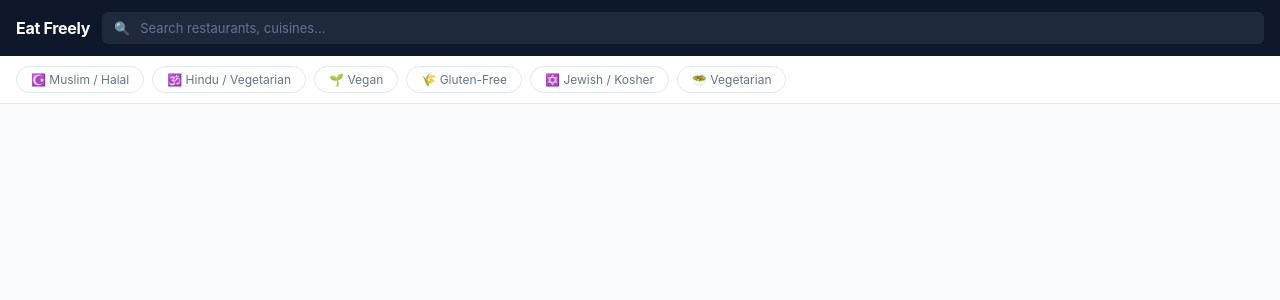
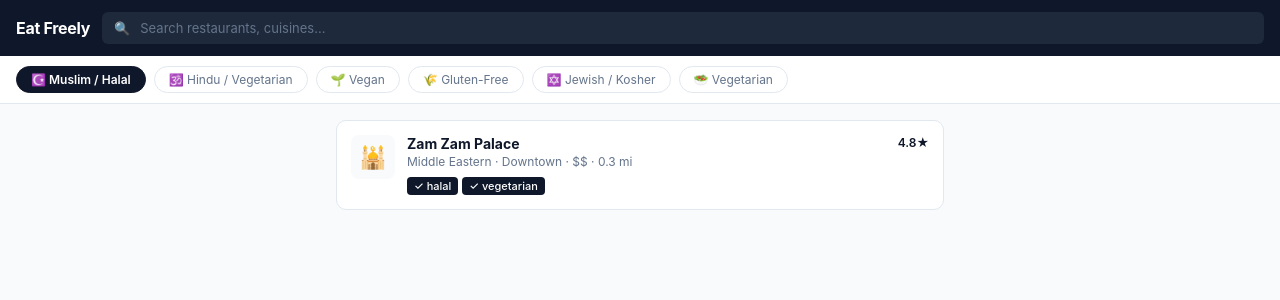
Before and after one commit to redditfreenaveed/eat-freely, a React (Vite) app: page / in a window 1280 px wide. Shown: the top 300 px of the page. Built offline with nearby package versions, Linux system fonts and the light colour scheme; the HTML template or start-up script is replaced by a standard one.

Commit message:
feat: implement RestaurantCard with matched tag badges

```diff
--- a/src/components/RestaurantCard/RestaurantCard.jsx
+++ b/src/components/RestaurantCard/RestaurantCard.jsx
@@ -1,4 +1,27 @@
-// RestaurantCard component — placeholder
-export default function RestaurantCard() {
-  return null;
+import TagBadge from '../TagBadge/TagBadge';
+
+export default function RestaurantCard({ restaurant, activeProfile, onClick }) {
+  const matchedTags = activeProfile
+    ? restaurant.tags.filter((t) => activeProfile.compatibleTags.includes(t))
+    : [];
+
+  return (
+    <div className="restaurant-card" onClick={onClick}>
+      <div className="restaurant-card__icon">{restaurant.image}</div>
+      <div className="restaurant-card__body">
+        <div className="restaurant-card__header">
+          <span className="restaurant-card__name">{restaurant.name}</span>
+          <span className="restaurant-card__rating">{restaurant.rating}★</span>
+        </div>
+        <div className="restaurant-card__meta">
+          {restaurant.cuisine} · {restaurant.location} · {restaurant.priceRange} · {restaurant.distance}
+        </div>
+        <div className="restaurant-card__tags">
+          {restaurant.tags.map((tag) => (
+            <TagBadge key={tag} tag={tag} matched={matchedTags.includes(tag)} />
+          ))}
+        </div>
+      </div>
+    </div>
+  );
 }
--- a/src/pages/Home/Home.jsx
+++ b/src/pages/Home/Home.jsx
@@ -1,15 +1,39 @@
 import { useState } from 'react';
 import Header from '../../components/Header/Header';
 import DietaryProfileSelector from '../../components/DietaryProfileSelector/DietaryProfileSelector';
+import RestaurantCard from '../../components/RestaurantCard/RestaurantCard';
+import { getProfileById } from '../../utils/dietaryProfiles';
+
+const SAMPLE = {
+  id: 1,
+  name: 'Zam Zam Palace',
+  cuisine: 'Middle Eastern',
+  location: 'Downtown',
+  rating: 4.8,
+  tags: ['halal', 'vegetarian'],
+  image: '🕌',
+  priceRange: '$$',
+  distance: '0.3 mi',
+  highlights: ['Halal Certified', 'Family Friendly'],
+  description: 'Authentic Middle Eastern flavors with a fully halal kitchen.',
+};
 
 export default function Home() {
   const [q, setQ] = useState('');
-  const [selectedId, setSelectedId] = useState(null);
+  const [selectedId, setSelectedId] = useState('muslim');
   const toggle = (id) => setSelectedId((prev) => (prev === id ? null : id));
+  const activeProfile = selectedId ? getProfileById(selectedId) : null;
   return (
     <>
       <Header searchQuery={q} onSearchChange={setQ} />
       <DietaryProfileSelector selectedId={selectedId} onToggle={toggle} />
+      <div style={{ padding: '16px', maxWidth: 640, margin: '0 auto' }}>
+        <RestaurantCard
+          restaurant={SAMPLE}
+          activeProfile={activeProfile}
+          onClick={() => alert('card clicked')}
+        />
+      </div>
     </>
   );
 }
```
